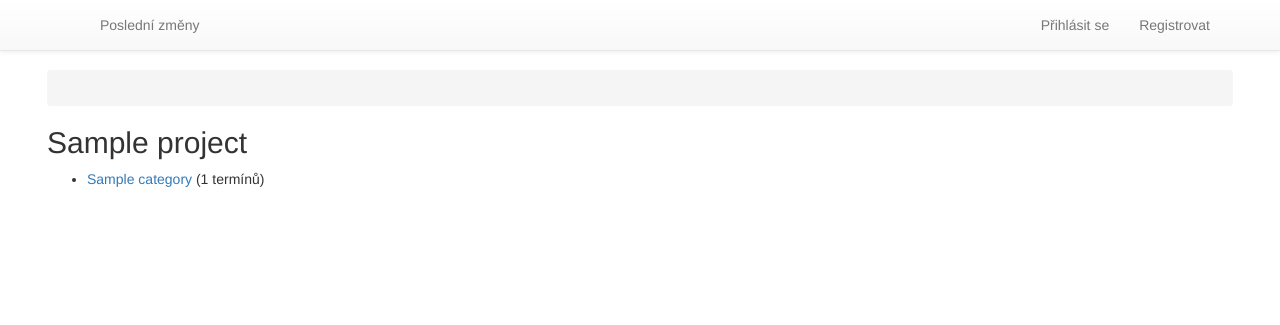
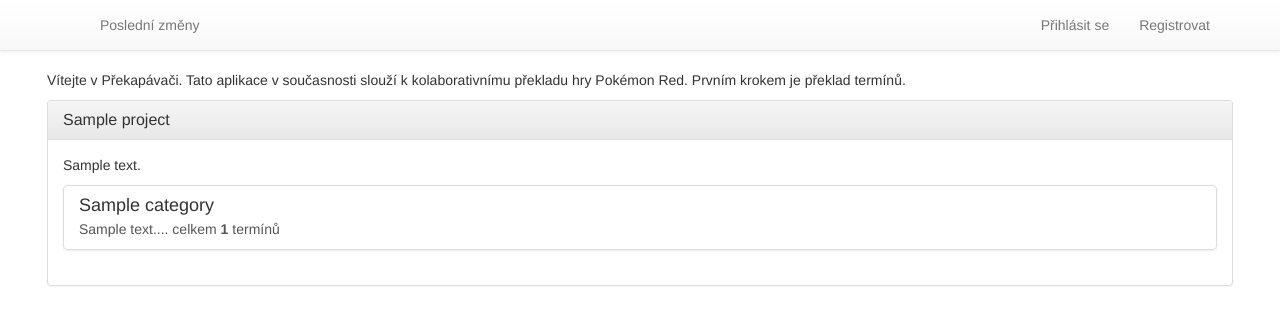
Before and after one commit to Sanqui/prekapavac, a Python web app: template templates/index.html in a window 1280 px wide. Shown: the top 325 px of the page. Run offline with Jinja, Linux system fonts and the light colour scheme; the template is opened without the code that fills it: most values are stand-ins (such as "Sample title", 1, 10 or a date in 2020); some libraries are stand-ins or nearby versions.

Commit message:
Prettify the homepage

```diff
--- a/templates/index.html
+++ b/templates/index.html
@@ -4,22 +4,39 @@
 
 {% block content %}
 
-    <ol class="breadcrumb">
-        <li class="active">{{ g.sitename }}
-    </ol>
+    <!--
+        <ol class="breadcrumb">
+            <li class="active">{{ g.sitename }}
+        </ol>
+    -->
+
+    <p>Vítejte v Překapávači.  Tato aplikace v současnosti slouží k kolaborativnímu překladu hry Pokémon Red.  Prvním krokem je překlad termínů.
 
     {% for project in projects %}
-        <h2>{{ project.name }}</h2>
-
-        <ul>
-            {% for category in project.categories %}
-                <li><a href="{{ category.url }}">{{ category.name }}</a> ({{ category.terms|length }} termínů)
-            {% else %}
-                <li>(nejsou tu žádné kategorie...)
-            {% endfor %}
-        </ul>
-    {% else %}
-        <p>Nejsou tu žádné projekty...
+        <div class="panel panel-default">
+            <div class="panel-heading">
+                <h2 class="panel-title">{{ project.name }}</h2>
+            </div>
+            <div class="panel-body">
+                <p>{{ project.description | replace('\n', '<p>'|safe) }}
+                <div class="list-group">
+                    {% for category in project.categories %}
+                        <a href="{{ category.url }}" class="list-group-item">
+                            <h4 class="list-group-item-heading">
+                                {{ category.name }}
+                            </h4>
+                            <p class="list-group-item-text">
+                                {% for t in category.terms[0:3] %}
+                                    {{ t.text_en }}
+                                    {%- if not loop.last -%},{%- endif -%}
+                                {% endfor -%}
+                                ... celkem <strong>{{ category.terms|length }}</strong> termínů
+                            </p>
+                        </a>
+                    {% endfor %}
+                </div>
+            </div>
+        </div>
     {% endfor %}
 
 {% endblock %}
```
